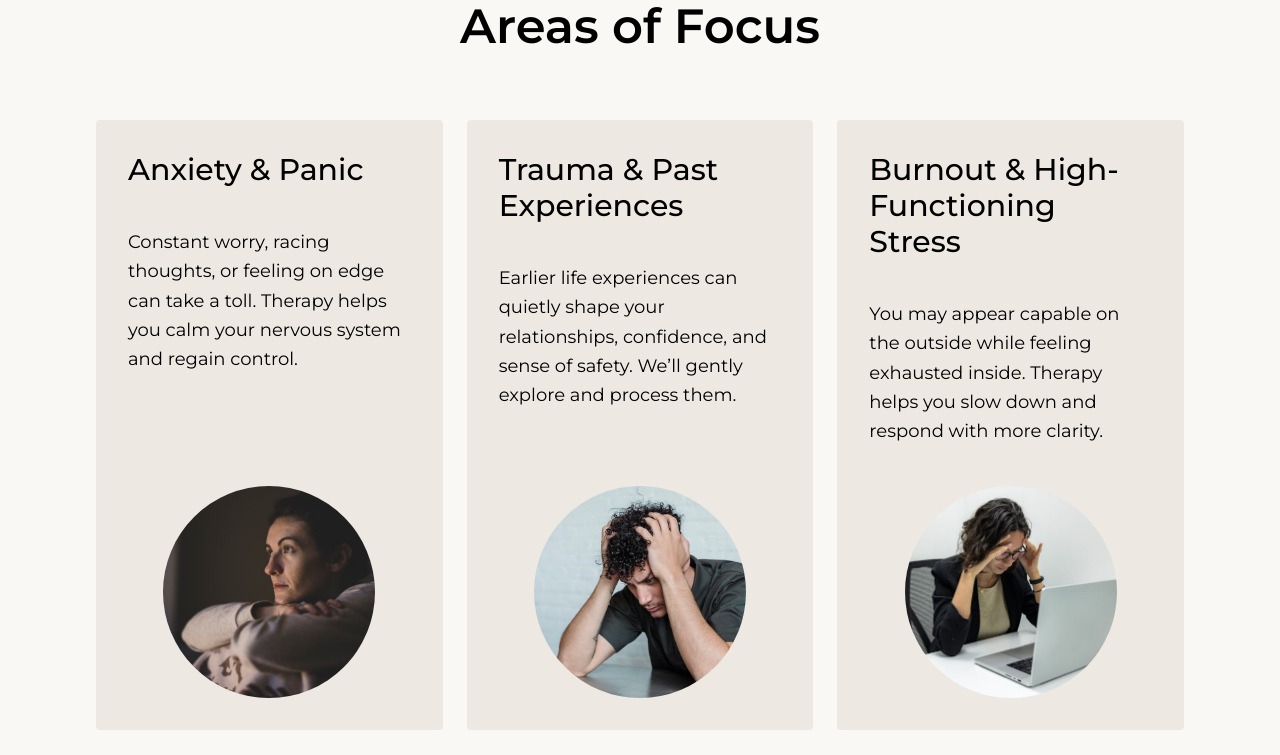
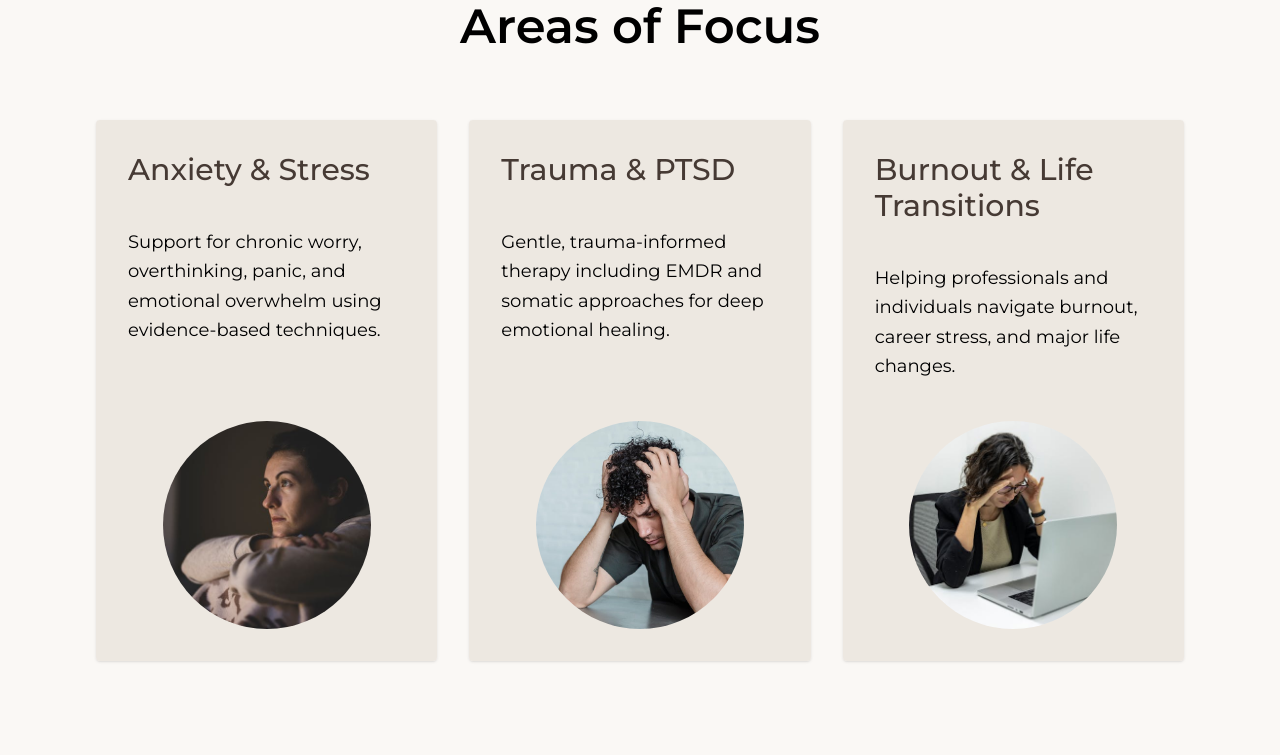
Before and after one commit to asynctushar/lilac, a Next.js app: page / in a window 1280 px wide. Shown: the part 1540-2295 px from the top of the page. Built offline with nearby package versions, Linux system fonts and the light colour scheme.

Commit message:
feat: UI polish

```diff
--- a/src/app/globals.css
+++ b/src/app/globals.css
@@ -1,21 +1,16 @@
 @import "tailwindcss";
 
 :root {
-  /* Base */
   --background: hsl(35, 30%, 97%);
   --foreground: hsl(20, 15%, 18%);
   --secondary: hsl(32, 25%, 90%);
-  --secondary: hsl(32, 25%, 90%);
 
-  /* Brand */
   --primary: hsl(20, 15%, 24%);
   --accent: hsl(30, 20%, 50%);
 
   /* Fonts */
   --font-mono: ui-monospace, SFMono-Regular, Menlo, monospace;
 }
-
-
 
 
 @theme inline {
--- a/src/components/layout/Header.jsx
+++ b/src/components/layout/Header.jsx
@@ -87,7 +87,7 @@ const Header = () => {
                     {/* Logo */}
                     <Link
                         href="/"
-                        className="font-semibold text-lg md:text-2xl lg:text-3xl"
+                        className="font-semibold text-lg md:text-2xl lg:text-3xl text-primary"
                     >
                         Dr. Maya Reynolds
                     </Link>
--- a/src/components/sections/About.jsx
+++ b/src/components/sections/About.jsx
@@ -18,7 +18,7 @@ const About = () => {
                     ease: [0.1, 0.2, 0.4, 1],
                 }}
                 className='w-full md:w-1/2 flex flex-col items-start justify-center gap-8 md:gap-6 lg:gap-8 xl:gap-12 lg:px-12 xl:px-32'>
-                <h2 className='font-semibold text-3xl md:text-3xl lg:text-4xl xl:text-5xl leading-tight'>
+                <h2 className='font-semibold text-3xl md:text-3xl lg:text-4xl xl:text-5xl text-primary leading-tight'>
                     Hi, I'm Dr. Maya Reynolds.</h2>
                 <p className='text-base sm:text-lg xl:text-xl leading-relaxed'>
                     I work with adults navigating anxiety, trauma, and burnout. My approach is warm, collaborative, and grounded in helping you feel safer and more steady in your daily life.
--- a/src/components/sections/FAQ/FAQ.jsx
+++ b/src/components/sections/FAQ/FAQ.jsx
@@ -8,18 +8,18 @@ import FaqAccordion from './FaqAccordion';
 const faqs = [
     {
         id: 1,
-        question: "Do you take insurance?",
-        answer: "I am an out-of-network provider. I can provide a superbill for possible reimbursement through your insurance plan."
+        question: "How are sessions structured?",
+        answer: "Sessions are collaborative, grounded, and paced to support both emotional and physiological regulation."
     },
     {
         id: 2,
-        question: "What are your rates?",
-        answer: "My standard fee is $175 per 50-minute session. We can discuss payment options during your consultation."
+        question: "Where are sessions held?",
+        answer: "In-person at Dr. Maya's Santa Monica office or via secure telehealth for clients across California."
     },
     {
         id: 3,
-        question: "Do you have any openings?",
-        answer: "Availability changes throughout the year. Please reach out to inquire about current openings and scheduling."
+        question: "What therapy approaches are used?",
+        answer: "Cognitive-behavioral therapy (CBT), EMDR, mindfulness-based practices, and body-oriented techniques."
     },
 ];
 
--- a/src/components/sections/FAQ/FaqItem.jsx
+++ b/src/components/sections/FAQ/FaqItem.jsx
@@ -19,7 +19,7 @@ const FaqItem = ({ faq, isOpen, onToggle }) => {
                     />
                 </div>
 
-                <p className={`text-xl md:text-2xl font-semibold leading-tight flex-1 pr-2 text-primary`}>
+                <p className={`text-xl md:text-2xl font-semibold leading-tight flex-1 pr-2 text-foreground/90`}>
                     {faq.question}
                 </p>
             </button>
--- a/src/components/sections/Hero.jsx
+++ b/src/components/sections/Hero.jsx
@@ -35,7 +35,7 @@ const Hero = () => {
                         duration: 0.5,
                         ease: [0.1, 0.2, 0.4, 1],
                     }}
-                    className='font-semibold text-4xl md:text-5xl xl:text-7xl leading-tight text-primary'>Feel steady again<br />inside yourself</motion.h1>
+                    className='font-semibold text-4xl md:text-5xl xl:text-7xl leading-tight text-primary text-center'>Feel steady again<br />inside yourself</motion.h1>
                 <motion.h5
                     initial={{ y: 20, opacity: 0 }}
                     whileInView={{ opacity: 1, y: 0 }}
--- a/src/components/sections/Professional/Professional.jsx
+++ b/src/components/sections/Professional/Professional.jsx
@@ -36,7 +36,7 @@ const Professional = () => {
                     duration: 0.5,
                     ease: [0.1, 0.2, 0.4, 1],
                 }}
-                className='text-3xl md:text-3xl lg:text-4xl xl:text-5xl font-semibold text-center'>
+                className='text-3xl md:text-3xl lg:text-4xl xl:text-5xl font-semibold text-center text-primary'>
                 My Professional Background
             </motion.h2>
             <motion.div
--- a/src/components/sections/Professional/ProfessionalItem.jsx
+++ b/src/components/sections/Professional/ProfessionalItem.jsx
@@ -8,7 +8,7 @@ const ProfessionalItem = ({ profession, isOpen, onToggle }) => {
                 onClick={onToggle}
                 aria-expanded={isOpen}
             >
-                <p className={`text-xl md:text-2xl font-medium leading-tight flex-1 pr-2 text-primary`}>
+                <p className={`text-xl md:text-2xl font-medium leading-tight flex-1 pr-2 text-foreground/90`}>
                     {profession.title}
                 </p>
 
--- a/src/components/sections/Specialities.jsx
+++ b/src/components/sections/Specialities.jsx
@@ -7,20 +7,20 @@ import { motion, } from 'motion/react';
 const specialities = [
     {
         id: 1,
-        title: "Anxiety & Panic",
-        description: "Constant worry, racing thoughts, or feeling on edge can take a toll. Therapy helps you calm your nervous system and regain control.",
+        title: "Anxiety & Stress",
+        description: "Support for chronic worry, overthinking, panic, and emotional overwhelm using evidence-based techniques.",
         picture: "/images/anxiety.jpg"
     },
     {
         id: 2,
-        title: "Trauma & Past Experiences",
-        description: "Earlier life experiences can quietly shape your relationships, confidence, and sense of safety. We’ll gently explore and process them.",
+        title: "Trauma & PTSD",
+        description: "Gentle, trauma-informed therapy including EMDR and somatic approaches for deep emotional healing.",
         picture: "/images/trauma.jpg"
     },
     {
         id: 3,
-        title: "Burnout & High-Functioning Stress",
-        description: "You may appear capable on the outside while feeling exhausted inside. Therapy helps you slow down and respond with more clarity.",
+        title: "Burnout & Life Transitions",
+        description: "Helping professionals and individuals navigate burnout, career stress, and major life changes.",
         picture: "/images/burnout.jpg"
     }
 ];
@@ -40,11 +40,11 @@ const Specialities = () => {
                 className='font-semibold text-center text-3xl md:text-3xl lg:text-4xl xl:text-5xl leading-tight pb-8 sm:pb-10 md:pb-12 lg:pb-16'>
                 Areas of Focus
             </motion.div>
-            <div className='grid grid-cols-1 sm:grid-cols-2 md:grid-cols-3 gap-6'>
+            <div className='grid grid-cols-1 sm:grid-cols-2 md:grid-cols-3 gap-8'>
                 {specialities.map((item) => (
                     <div
                         key={item.id}
-                        className='bg-secondary/90 rounded-sm border-secondary backdrop-blur p-6 sm:p-7 md:p-6 lg:p-8 flex flex-col gap-6 sm:gap-8 md:gap-6 lg:gap-8 xl:gap-10'
+                        className='bg-secondary/90 rounded-sm border-secondary backdrop-blur p-6 sm:p-7 md:p-6 lg:p-8 flex flex-col gap-6 sm:gap-8 md:gap-6 lg:gap-8 xl:gap-10 shadow'
                     >
                         <motion.h4
                             initial={{ y: 5, opacity: 0 }}
@@ -54,7 +54,7 @@ const Specialities = () => {
                                 duration: 0.5,
                                 ease: [0.1, 0.2, 0.4, 1],
                             }}
-                            className='font-medium text-xl sm:text-2xl md:text-xl lg:text-2xl xl:text-3xl'>
+                            className='font-medium text-xl sm:text-2xl md:text-xl lg:text-2xl xl:text-3xl text-primary'>
                             {item.title}
                         </motion.h4>
 
```
